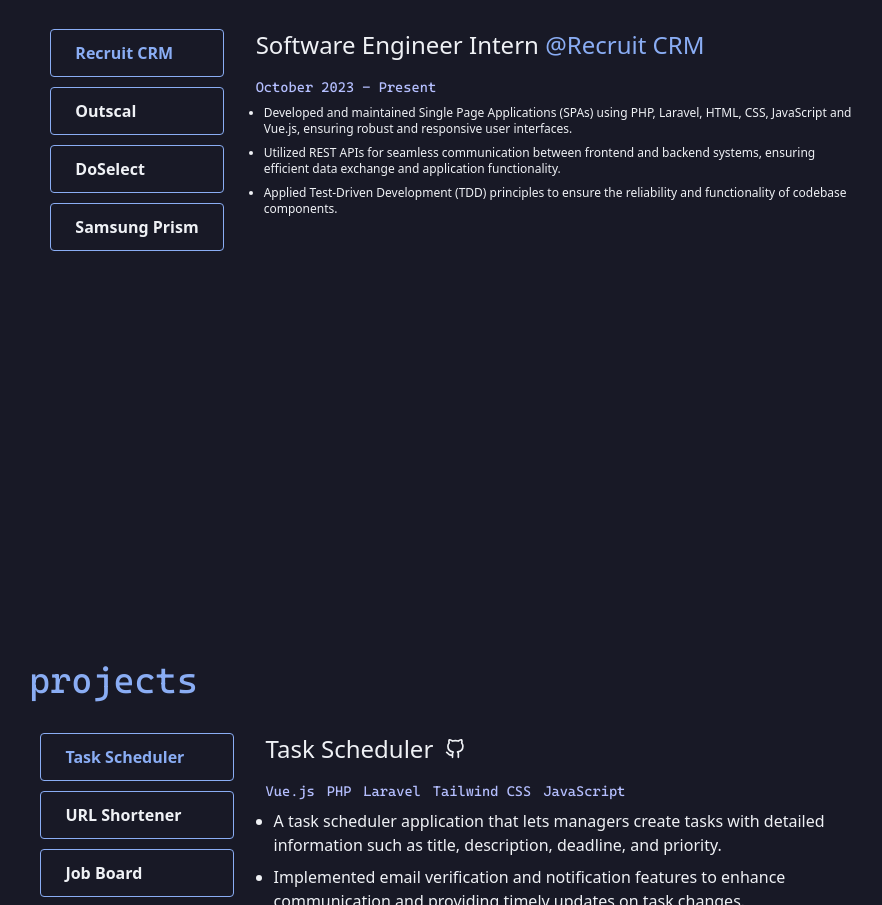
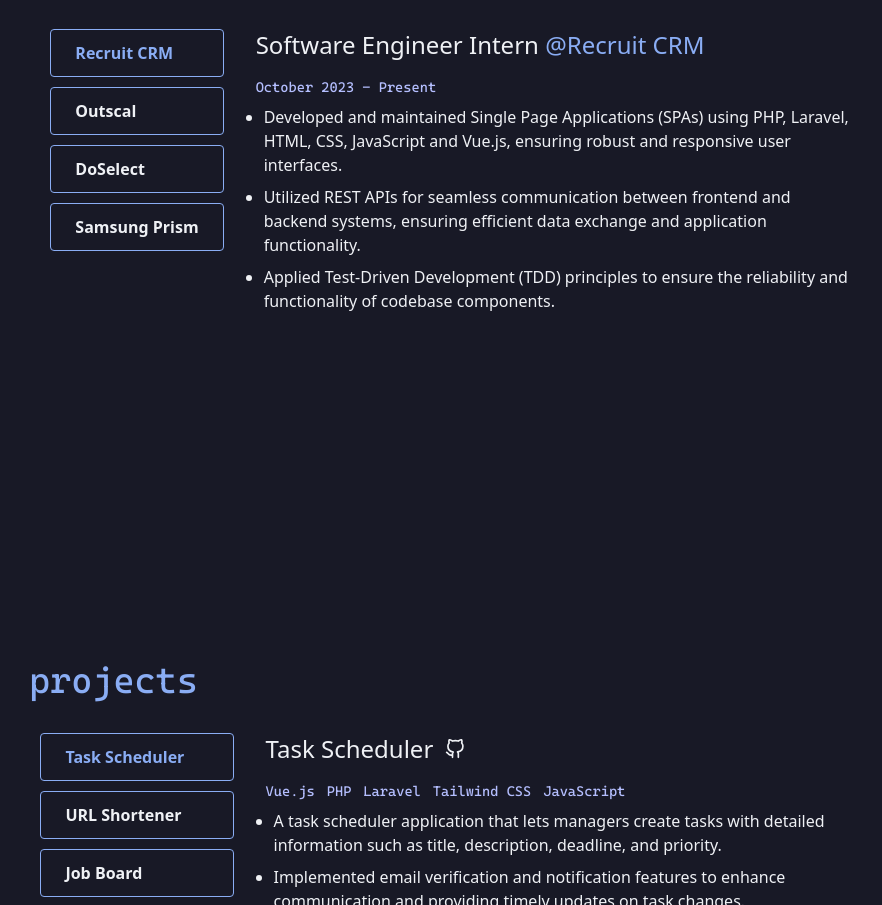
Before and after one commit to sameertrip123/portfolio, a React (Create React App) app: page / in a window 1280 px wide. Shown: the part 1637-2542 px from the top of the page, without its empty margins (183-1065 px from the left). Built offline with nearby package versions, Linux system fonts and the light colour scheme.

Commit message:
Fixed the font size in experience description

```diff
--- a/src/components/Experiences.tsx
+++ b/src/components/Experiences.tsx
@@ -59,7 +59,7 @@ export const Experiences = () => {
             </p>
             <ul className='mx-4 list-disc'>
               {experiences[company].description.map((w, i) => (
-                <li key={i} className='mb-2 text-base text-ltext md:text-xs dark:text-dtext'>
+                <li key={i} className='mb-2 text-base text-ltext dark:text-dtext'>
                   {w}
                 </li>
               ))}
```
